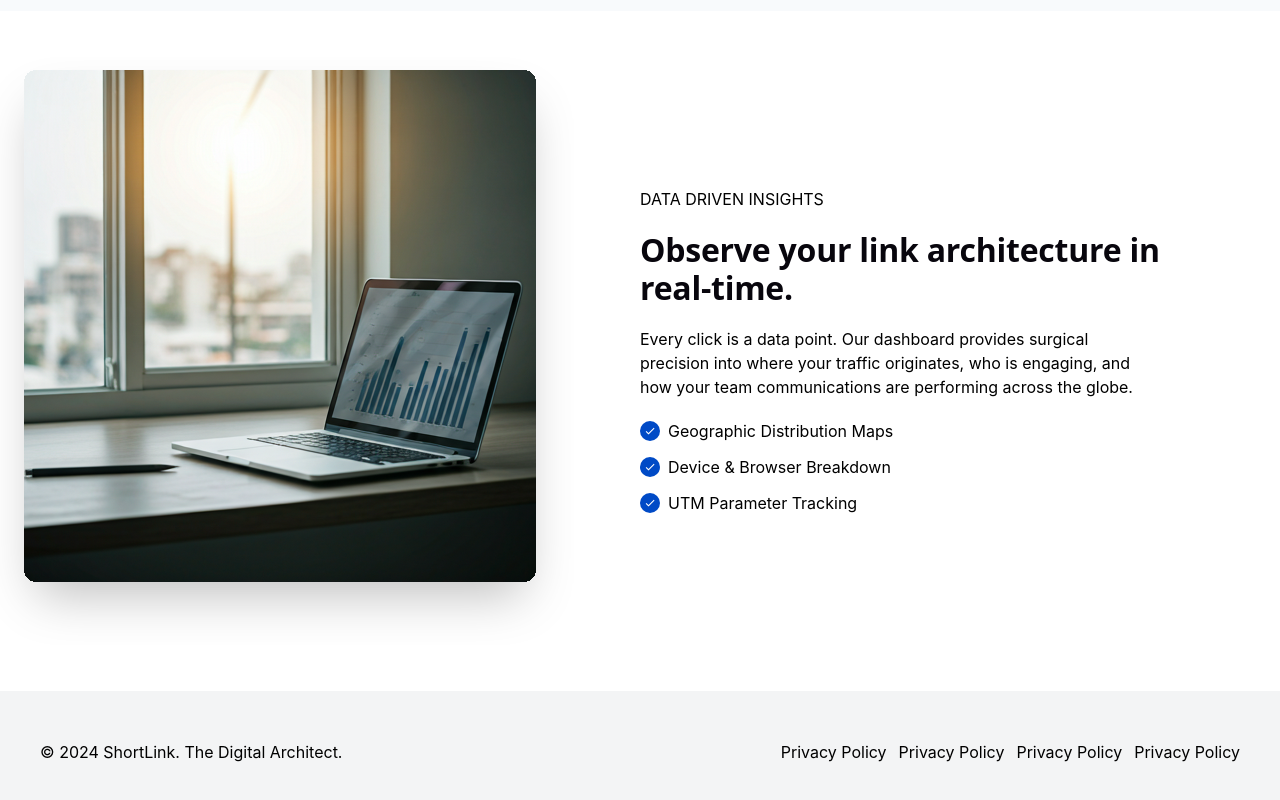
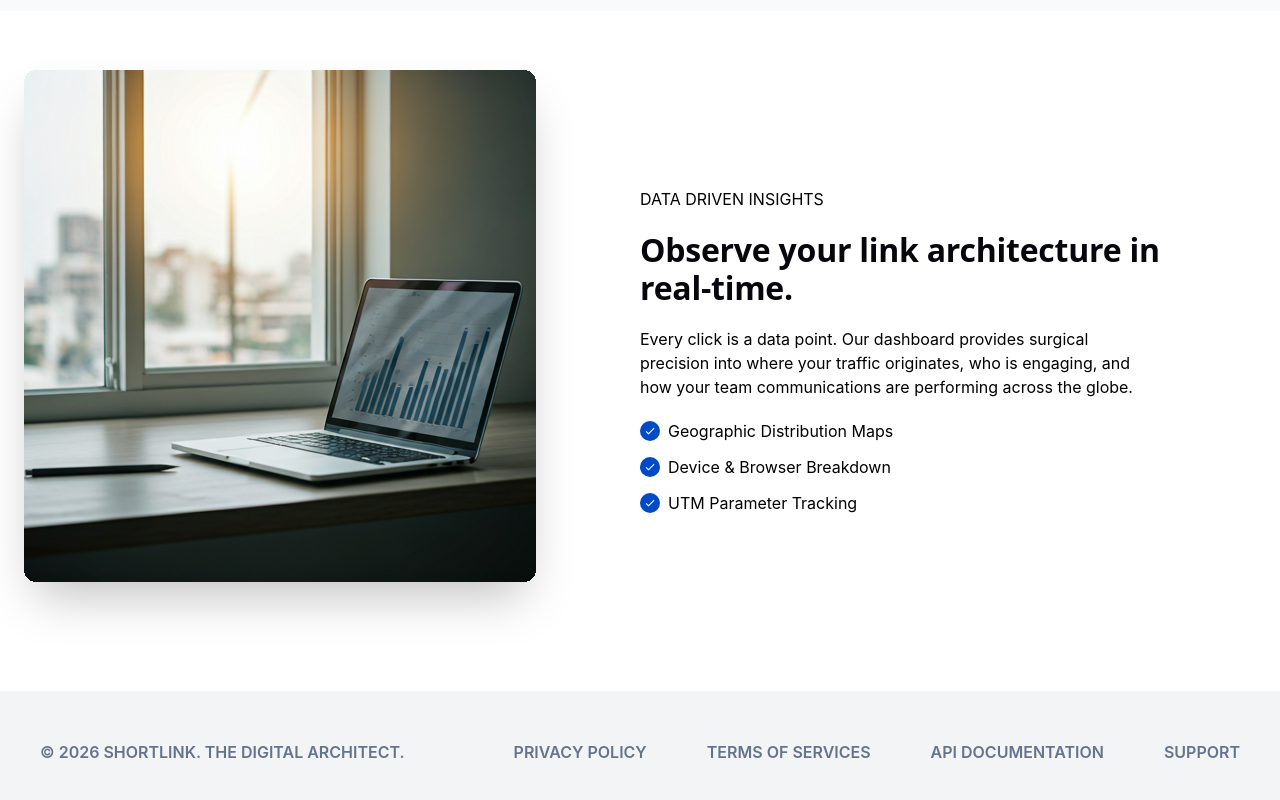
Before and after one commit to bildanjhry/koda-b8-phase3-frontend, a React (Vite) app: page / in a window 1280 px wide. Shown: the part 1309-2109 px from the top of the page. Built offline with nearby package versions, Linux system fonts and the light colour scheme.

Commit message:
feat: do some refinement at footer

```diff
--- a/src/components/ui/Footer.jsx
+++ b/src/components/ui/Footer.jsx
@@ -1,33 +1,41 @@
 import { Link } from "react-router";
 
 export default function Footer(){
+
+    const footerList = [
+        {
+            path:"",
+            name:"PRIVACY POLICY"
+        },
+        {
+            path:"",
+            name:"TERMS OF SERVICES"
+        },
+        {
+            path:"",
+            name:"API DOCUMENTATION"
+        },
+        {
+            path:"",
+            name:"SUPPORT"
+        },
+    ]
+
     return(
-        <div className="h-30.25 bg-(--base) px-10 flex items-center justify-between">
+        <div className="h-30.25 bg-(--base) font-semibold text-(--mute)
+				px-10 w-full flex items-center justify-between">
             <section>
-                <p>© 2024 ShortLink. The Digital Architect.</p>
+                <p>© 2026 SHORTLINK. THE DIGITAL ARCHITECT.</p>
             </section>
             <section>
-                <ul className="flex gap-3">
-                    <li>
-                        <Link>
-                            Privacy Policy
-                        </Link>
-                    </li>
-                    <li>
-                        <Link>
-                            Privacy Policy
-                        </Link>
-                    </li>
-                    <li>
-                        <Link>
-                            Privacy Policy
-                        </Link>
-                    </li>
-                    <li>
-                        <Link>
-                            Privacy Policy
-                        </Link>
-                    </li>
+                <ul className="flex gap-15">
+                    { footerList.map((item, index) => (
+                        <li key={index}>
+                            <Link to={item.path}>
+                                {item.name}
+                            </Link>
+                        </li>
+                    ))}
                 </ul>
             </section>
         </div>
--- a/src/index.css
+++ b/src/index.css
@@ -2,6 +2,7 @@
 
 :root {
   --text: #434655;
+  --mute:#64748B;
   --text-h: #08060d;
   --bg: #fff;
   --border: #e5e4e7;
```
